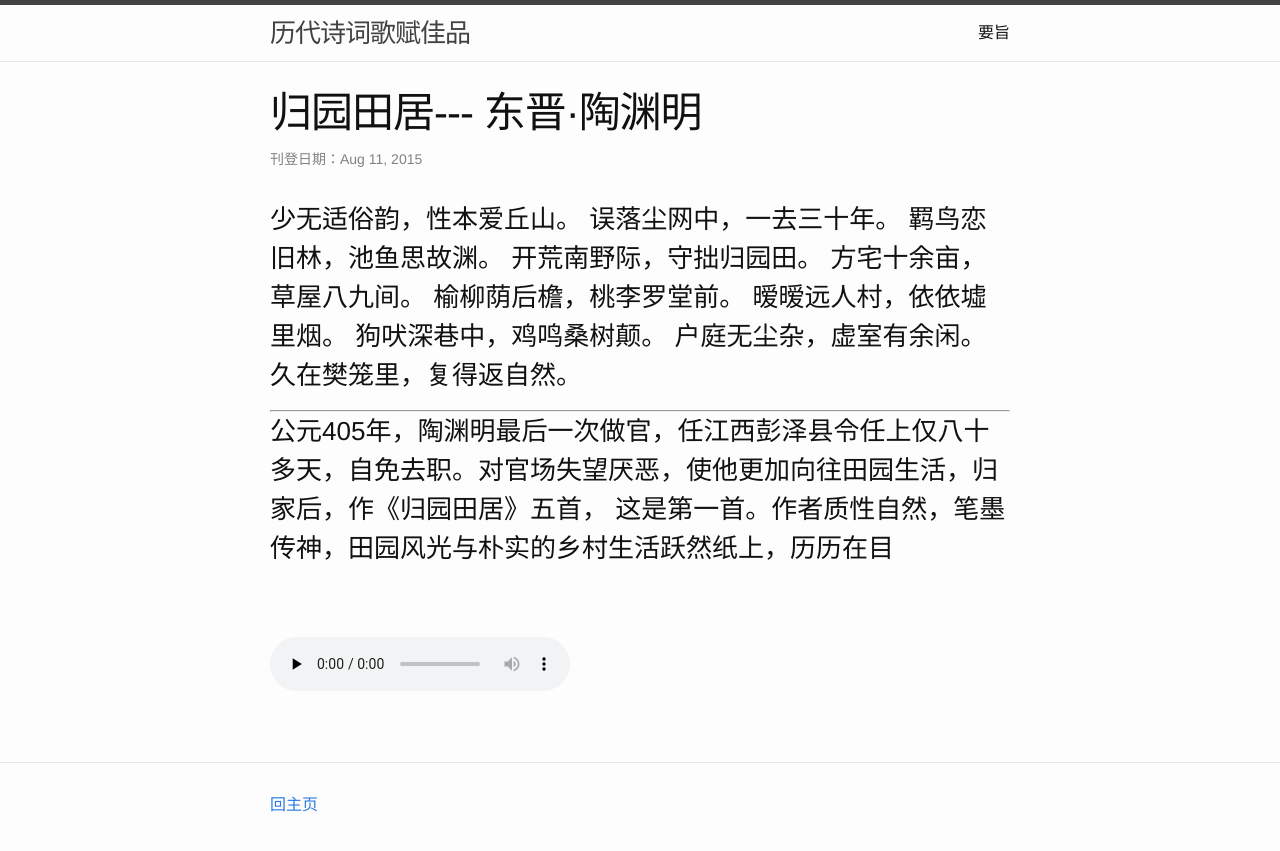
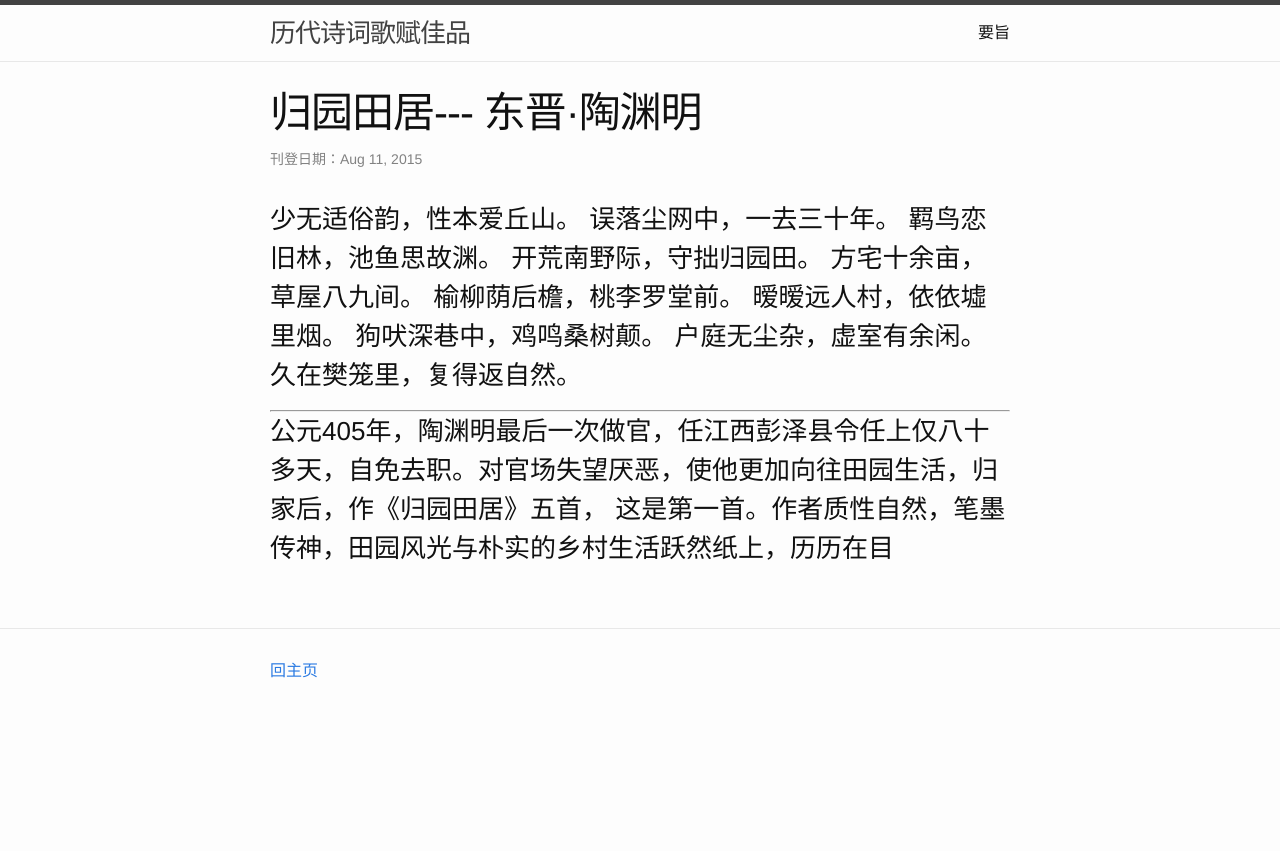
Before and after one commit to jixizh/christams-recipes, a Jekyll site: the page built from _posts/2015-08-11-taoqian-1.md, in a window 1280 px wide. Shown: the top 851 px of the page. Built offline with Jekyll 4.4.1, drawn with Linux system fonts in a browser that asks for light colours; Markdown is read by kramdown in place of the engine named in the settings.

Commit message:
gh_m4a_11/08/2015

```diff
--- a/_posts/2015-08-11-taoqian-1.md
+++ b/_posts/2015-08-11-taoqian-1.md
@@ -19,8 +19,3 @@
 
 ---
 {{ page.excerpt}}
-
-<br>
-<audio controls preload="none">
-  <source src="{{ site.url }}/audio/dufu_liangge.m4a" type="audio/mpeg">
-</audio>
```
